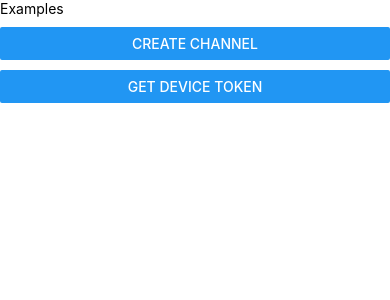
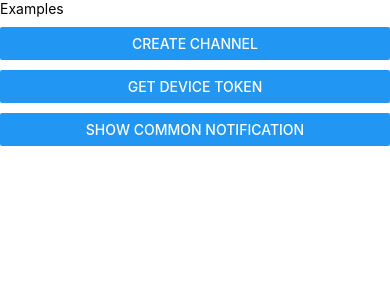
Before and after one commit to cryptoticket/react-native-push-notification, a React Native app in the folder example/: screen / in a window 390 px wide. Shown: the top 300 px of the page. Built offline with nearby package versions, Linux system fonts and the light colour scheme.

Commit message:
feat: add show() method for standard notifications

```diff
--- a/example/App.js
+++ b/example/App.js
@@ -35,6 +35,25 @@ export default class App extends React.Component {
   };
 
   /**
+   * Show standard notification
+   */
+  onShowCommonNotificationPress = () => {
+    try {
+      const notificationId = 1;
+      const template = PushNotificationAndroid.TEMPLATE_COMMON;
+      const channelId = 'my_channel_id';
+      const data = {
+        title: "my title",
+        message: "my message"
+      };
+      const priority = PushNotificationAndroid.PRIORITY_DEFAULT;
+      PushNotificationAndroid.show(notificationId, template, channelId, data, priority);
+    } catch(err) {
+      Alert.alert("Error", err);
+    }
+  }
+
+  /**
    * Renders JSX template
    * @return JSX template
    */
@@ -50,6 +69,10 @@ export default class App extends React.Component {
         <View style={{marginTop: 10}} >
           <Button title="Get device token" onPress={this.onGetDeviceTokenPress} />
         </View>
+
+        <View style={{marginTop: 10}} >
+          <Button title="Show common notification" onPress={this.onShowCommonNotificationPress} />
+        </View>
       </View>
     );
   }
```
Also changed, not shown: 1 other file (tests, documents, lock files or other folders).
